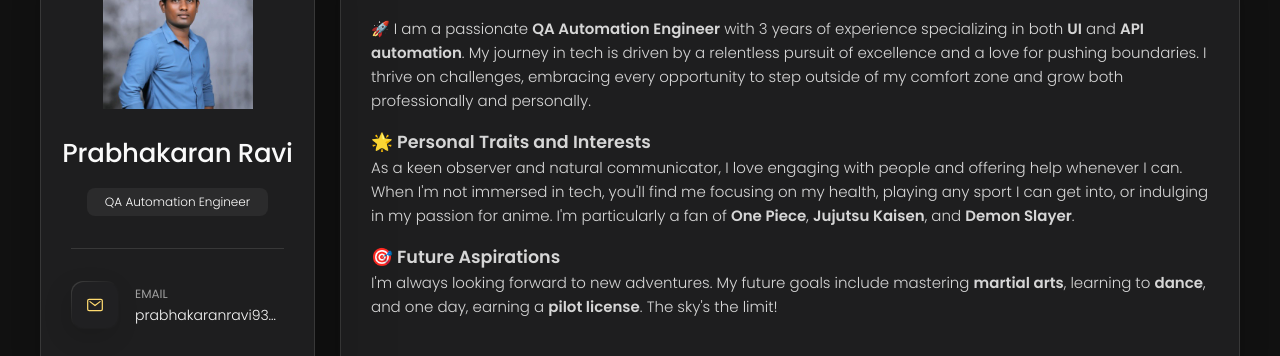
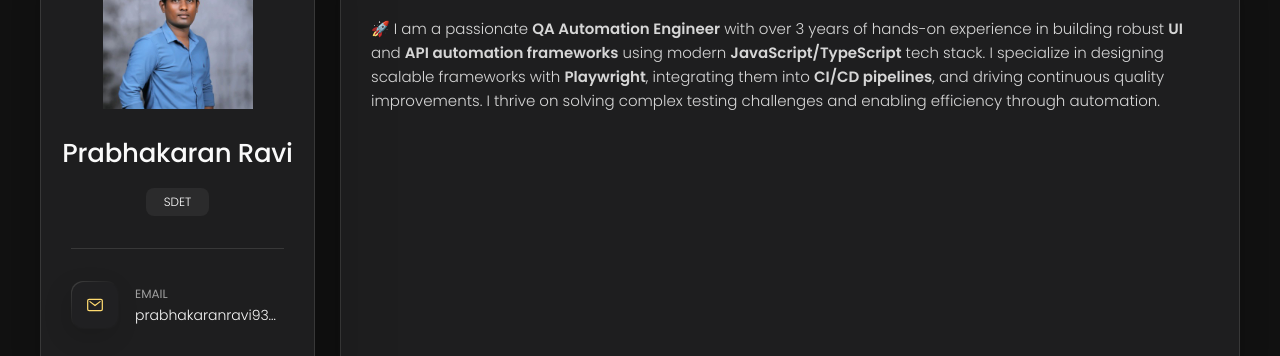
Before and after one commit to PrabhakaranRavi/SDETPortfolioApp, a plain HTML site: page index.html in a window 1280 px wide. Shown: the part 162-518 px from the top of the page. Drawn offline with nearby package versions, Linux system fonts and the light colour scheme.

Commit message:
Update index.html

```diff
--- a/index.html
+++ b/index.html
@@ -48,7 +48,7 @@
         <div class="info-content">
           <h1 class="name" title="Prabhakaran Ravi">Prabhakaran Ravi</h1>
 
-          <p class="title">QA Automation Engineer</p>
+          <p class="title">SDET</p>
         </div>
 
         <button class="info_more-btn" data-sidebar-btn>
@@ -171,26 +171,12 @@
 
         <section class="about-text">
           <p>
-            🚀 I am a passionate <strong>QA Automation Engineer</strong> with 3 years of experience specializing in
-            both <strong>UI</strong> and <strong>API automation</strong>. My journey in tech is driven by a relentless
-            pursuit of excellence and a love for pushing boundaries. I thrive on challenges, embracing every opportunity
-            to step outside of my comfort zone and grow both professionally and personally.
-          </p>
-
-          <h3>🌟 Personal Traits and Interests</h3>
-          <p>
-            As a keen observer and natural communicator, I love engaging with people and offering help whenever I can.
-            When I'm not immersed in tech, you'll find me focusing on my health, playing any sport I can get into, or
-            indulging in my passion for anime. I'm particularly a fan of <strong>One Piece</strong>, <strong>Jujutsu
-              Kaisen</strong>, and <strong>Demon Slayer</strong>.
-          </p>
-
-          <h3>🎯 Future Aspirations</h3>
-          <p>
-            I'm always looking forward to new adventures. My future goals include mastering <strong>martial
-              arts</strong>, learning to <strong>dance</strong>, and one day, earning a <strong>pilot license</strong>.
-            The sky's the limit!
-          </p>
+    🚀 I am a passionate <strong>QA Automation Engineer</strong> with over 3 years of hands-on experience in
+    building robust <strong>UI</strong> and <strong>API automation frameworks</strong> using modern
+    <strong>JavaScript/TypeScript</strong> tech stack. I specialize in designing scalable frameworks with
+    <strong>Playwright</strong>, integrating them into <strong>CI/CD pipelines</strong>, and driving continuous
+    quality improvements. I thrive on solving complex testing challenges and enabling efficiency through automation.
+  </p>
         </section>
 
 
```
